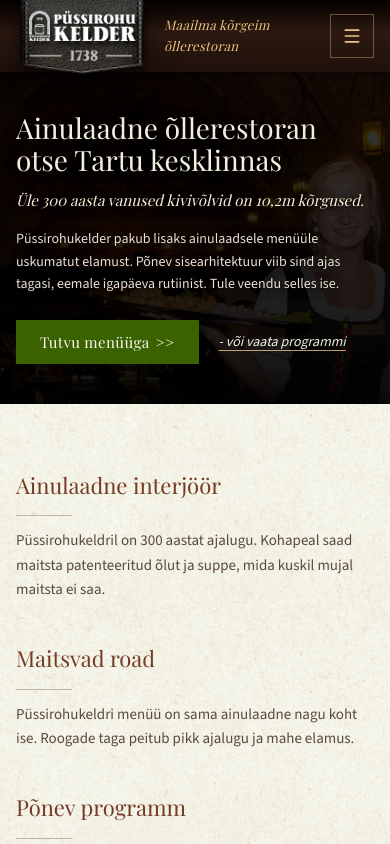
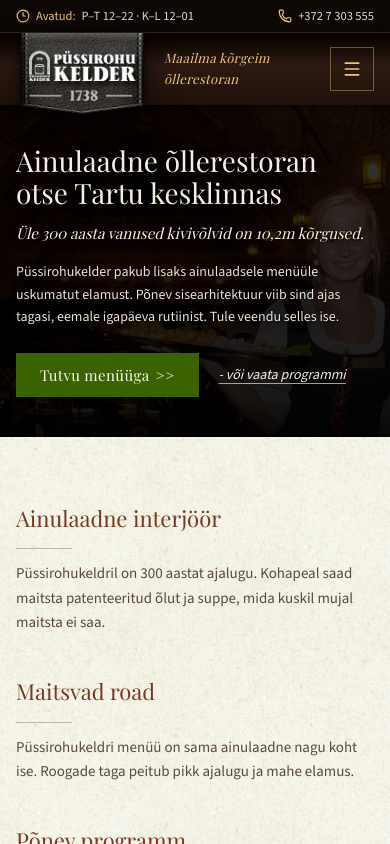
Before and after one commit to raivokaldma-prog/Pyssika-new, a React (Vite) app: page / in a window 390 px wide. Shown: the top 844 px of the page. Built offline with nearby package versions, Linux system fonts and the light colour scheme; a web font is replaced by a local one.

Commit message:
feat: add opening hours display to site headers
Add opening hours to the main header and booking page to improve visibility. Update the footer layout for better responsiveness.

```diff
--- a/src/components/site/Header.tsx
+++ b/src/components/site/Header.tsx
@@ -1,5 +1,5 @@
 import { useEffect, useRef, useState } from "react";
-import { Check, ChevronDown, Menu, X } from "lucide-react";
+import { Check, ChevronDown, Clock3, MapPin, Menu, Phone, X } from "lucide-react";
 import { Link, NavLink } from "react-router-dom";
 import { A } from "./assets";
 
@@ -112,6 +112,46 @@ export function Header() {
         Liigu põhisisu juurde
       </a>
 
+      {/* Top utility info bar: opening hours, address & phone visible on every page */}
+      <div className="border-b border-brass/20 bg-[#0d0804] text-[12.5px] text-parchment/90">
+        <div className="mx-auto flex max-w-[1160px] flex-wrap items-center justify-between gap-x-4 gap-y-1 px-4 py-1.5 lg:px-6">
+          <p className="flex items-center gap-1.5 tabular-nums">
+            <Clock3
+              className="h-3.5 w-3.5 shrink-0 text-brass"
+              aria-hidden="true"
+            />
+            <span className="text-brass">Avatud:</span>
+            <span className="hidden sm:inline">
+              P–T 12:00–22:00 &nbsp;·&nbsp; K–L 12:00–01:00
+            </span>
+            <span className="sm:hidden">P–T 12–22 · K–L 12–01</span>
+          </p>
+
+          <div className="flex items-center gap-4">
+            <Link
+              to="/kontakt"
+              className="hidden items-center gap-1.5 transition-colors hover:text-brass md:inline-flex"
+            >
+              <MapPin
+                className="h-3.5 w-3.5 shrink-0 text-brass"
+                aria-hidden="true"
+              />
+              <span>Lossi 28, Tartu</span>
+            </Link>
+            <a
+              href="tel:+3727303555"
+              className="inline-flex items-center gap-1.5 tabular-nums transition-colors hover:text-brass"
+            >
+              <Phone
+                className="h-3.5 w-3.5 shrink-0 text-brass"
+                aria-hidden="true"
+              />
+              <span>+372 7 303 555</span>
+            </a>
+          </div>
+        </div>
+      </div>
+
       <div
         className="relative"
         style={{
@@ -121,10 +161,10 @@ export function Header() {
         }}
       >
         <div className="mx-auto flex h-[72px] max-w-[1160px] items-center gap-4 px-4 md:h-[86px] lg:px-6">
-          {/* Logo composition — intentionally overflows the header bar */}
+          {/* Logo composition — flush with top of nav bar, hanging cleanly downward */}
           <Link
             to="/"
-            className="relative block shrink-0"
+            className="relative block shrink-0 self-start"
             aria-label="Püssirohukelder – avaleht"
           >
             <span className="relative block h-[86px] w-[132px] md:h-[112px] md:w-[172px]">
--- a/src/components/site/HistoryFooter.tsx
+++ b/src/components/site/HistoryFooter.tsx
@@ -65,7 +65,8 @@ export function HistoryFooter() {
       </section>
 
       <footer className="bg-cellar-deep">
-        <div className="mx-auto flex max-w-[1160px] flex-col gap-1 px-4 py-3 text-[13.5px] text-parchment/85 sm:flex-row sm:items-center sm:justify-between lg:px-6">
+        <div className="mx-auto flex max-w-[1160px] flex-col gap-1.5 px-4 py-3.5 text-[13.5px] text-parchment/85 md:flex-row md:items-center md:justify-between lg:px-6">
+          <div className="flex flex-col gap-1 sm:flex-row sm:flex-wrap sm:items-center sm:gap-x-3 sm:gap-y-1">
             <p>
               <Link
                 to="/"
@@ -73,22 +74,34 @@ export function HistoryFooter() {
               >
                 Püssirohukelder
               </Link>{" "}
-            - Lossi 28, Tartu, Tel.{" "}
+              – Lossi 28, Tartu, Tel.{" "}
               <a
                 href="tel:+3727303555"
                 className="underline decoration-parchment/40 underline-offset-4 transition-colors hover:text-brass"
               >
                 +372 7 303 555
               </a>{" "}
-            &nbsp;|&nbsp; Moonaladu OÜ
+              <span aria-hidden="true" className="text-parchment/40">
+                |
+              </span>{" "}
+              Moonaladu OÜ
             </p>
+            <p className="tabular-nums text-parchment/90">
+              <span aria-hidden="true" className="mr-3 hidden text-parchment/40 sm:inline">
+                |
+              </span>
+              <span className="text-brass">Avatud:</span> P–T 12:00–22:00 · K–L
+              12:00–01:00
+            </p>
+          </div>
           <a
             href="https://www.facebook.com/pyssirohukelder"
             target="_blank"
-            rel="noreferrer"
-            className="inline-flex min-h-[36px] items-center underline decoration-parchment/40 underline-offset-4 transition-colors hover:text-brass"
+            rel="noopener noreferrer"
+            className="inline-flex min-h-[36px] shrink-0 items-center underline decoration-parchment/40 underline-offset-4 transition-colors hover:text-brass"
           >
             Facebook
+            <span className="sr-only"> (avaneb uues aknas)</span>
           </a>
         </div>
       </footer>
--- a/src/pages/BookingPage.tsx
+++ b/src/pages/BookingPage.tsx
@@ -729,11 +729,39 @@ export function BookingPage() {
                 )}
               </div>
 
-              {/* Right Column: How it works + Important rules + Direct contacts */}
+              {/* Right Column: Opening hours + How it works + Important rules + Direct contacts */}
               <section
                 aria-labelledby="booking-guide-heading"
                 className="space-y-8"
               >
+                {/* Prominent opening hours card matching ContactPage */}
+                <div className="border border-border bg-background/90 p-6 sm:p-7">
+                  <div className="flex items-center gap-2.5 text-primary">
+                    <Clock3 className="h-5 w-5" aria-hidden="true" />
+                    <p className="font-display text-[12px] uppercase tracking-[0.24em]">
+                      Oleme avatud
+                    </p>
+                  </div>
+                  <dl className="mt-5 space-y-3">
+                    <div className="flex items-baseline justify-between gap-4 border-b border-border/70 pb-3">
+                      <dt className="font-display text-[17px] text-accent">
+                        Pühapäev – Teisipäev (P–T)
+                      </dt>
+                      <dd className="shrink-0 font-display text-[19px] font-semibold tabular-nums text-primary">
+                        12:00 – 22:00
+                      </dd>
+                    </div>
+                    <div className="flex items-baseline justify-between gap-4">
+                      <dt className="font-display text-[17px] text-accent">
+                        Kolmapäev – Laupäev (K–L)
+                      </dt>
+                      <dd className="shrink-0 font-display text-[19px] font-semibold tabular-nums text-primary">
+                        12:00 – 01:00
+                      </dd>
+                    </div>
+                  </dl>
+                </div>
+
                 {/* 4 steps from live site */}
                 <div className="border border-border bg-background/80 p-6 sm:p-7">
                   <p className="font-display text-[12px] uppercase tracking-[0.24em] text-primary">
```
Also changed, not shown: public/assets/aistudio/pilt_300ab9fb.png (added). Lines whose indentation alone changed are shown as unchanged.
